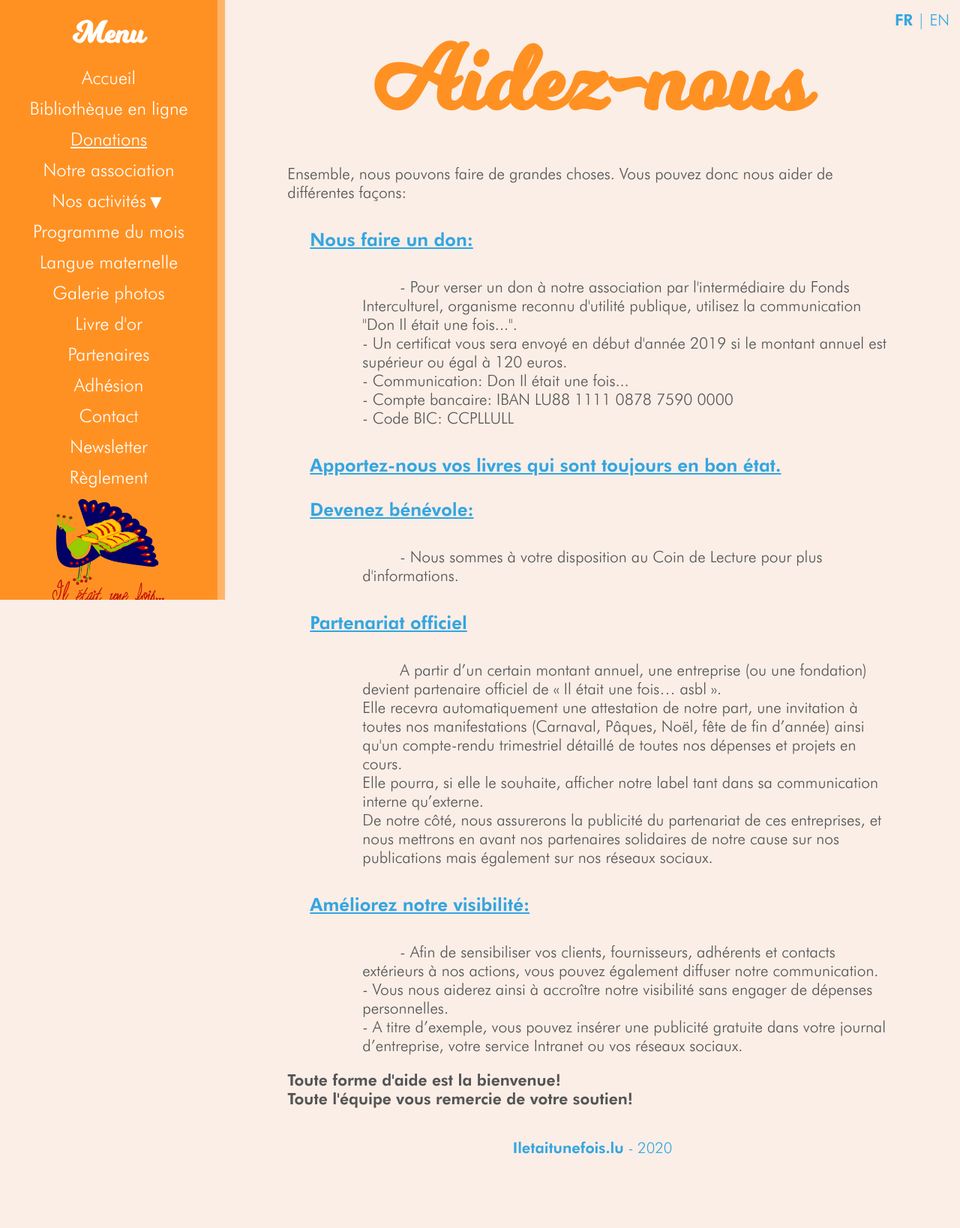
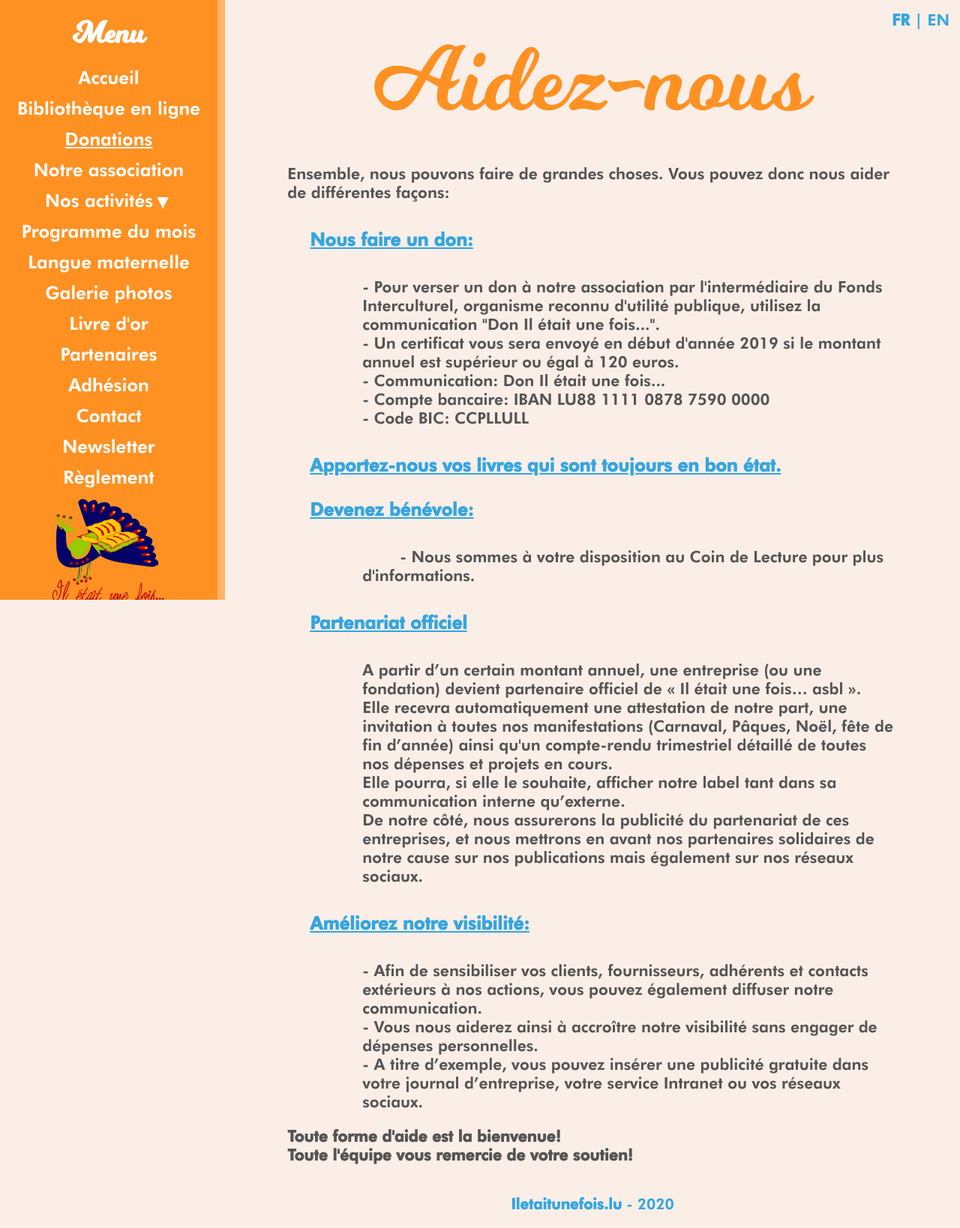
Before and after one commit to S4b4t3r/iletaitunefois, a CodeIgniter app: page /iletaitunefois/Aide in a window 1280 px wide. Shown: the whole page at 75% size. Before the commit the page ends 1539 px from the top, so only its background shows below. Run offline with CodeIgniter, Linux system fonts and the light colour scheme; style sheets or scripts are compiled from the project's sources.

Commit message:
Font fix

```diff
--- a/application/views/Aide_view.php
+++ b/application/views/Aide_view.php
@@ -9,7 +9,7 @@
 
         <section class="aide-section">
             <h2>Nous faire un don:</h2>
-            <p>
+            <p class="dontindent">
                 - Pour verser un don à notre association par l'intermédiaire du Fonds Interculturel, organisme reconnu d'utilité publique, utilisez la communication "Don Il était une fois...".<br/>
                 - Un certificat vous sera envoyé en début d'année 2019 si le montant annuel est supérieur ou égal à 120 euros.<br/>
                 - Communication: Don Il était une fois...<br/>
@@ -29,7 +29,7 @@
 
         <section class="aide-section">
             <h2>Partenariat officiel</h2>
-            <p>A partir d’un certain montant annuel, une entreprise (ou une fondation) devient partenaire officiel de « Il était une fois… asbl ».<br/>
+            <p class="dontindent">A partir d’un certain montant annuel, une entreprise (ou une fondation) devient partenaire officiel de « Il était une fois… asbl ».<br/>
                 Elle recevra automatiquement une attestation de notre part, une invitation à toutes nos manifestations (Carnaval, Pâques, Noël, fête de fin d’année) ainsi qu'un compte-rendu trimestriel détaillé de toutes nos dépenses et projets en cours.<br/>
                 Elle pourra, si elle le souhaite, afficher notre label tant dans sa communication interne qu’externe.<br/>
                 De notre côté, nous assurerons la publicité du partenariat de ces entreprises, et nous mettrons en avant nos partenaires solidaires de notre cause sur nos publications mais également sur nos réseaux sociaux.</p>
@@ -37,7 +37,7 @@
 
         <section class="aide-section">
             <h2>Améliorez notre visibilité:</h2>
-            <p>- Afin de sensibiliser vos clients, fournisseurs, adhérents et contacts extérieurs à nos actions, vous pouvez également diffuser notre communication.<br/>
+            <p class="dontindent">- Afin de sensibiliser vos clients, fournisseurs, adhérents et contacts extérieurs à nos actions, vous pouvez également diffuser notre communication.<br/>
                 - Vous nous aiderez ainsi à accroître notre visibilité sans engager de dépenses personnelles.<br/>
                 - A titre d’exemple, vous pouvez insérer une publicité gratuite dans votre journal d’entreprise, votre service Intranet ou vos réseaux sociaux.</p>
         </section>
--- a/assets/css/_accueil.scss
+++ b/assets/css/_accueil.scss
@@ -3,7 +3,7 @@ html{
     min-height: 100vh;
     font-size: 62.5%;
     font-family: "Futura";
-    font-weight: 300;
+    font-weight: lighter;
 }
 
 body{
@@ -19,7 +19,7 @@ body{
 
 h1 {
     font-family: "Milkshake";
-    font-weight: 900;
+    font-weight: bolder;
     margin: 20px 0 0 0;
     color: $base-color;
     font-size: 5rem;
@@ -261,9 +261,9 @@ hr{
 .accueil-livres{
     @include rwd(1365){
         margin-top: 60px;
-    }
-    .h2title{
-        justify-content: start;
+        .h2title{
+            justify-content: start;
+        }
     }
 }
 
@@ -297,10 +297,11 @@ hr{
 .accueil-video{
     @include rwd(1365){
         margin-top: 60px;
+        .h2title{
+            justify-content: end;
+        }
     }
-    .h2title{
-        justify-content: end;
-    }
+
     video{
         display: block;
         margin: 40px auto;
--- a/assets/css/_fonts.scss
+++ b/assets/css/_fonts.scss
@@ -1,31 +1,31 @@
 @font-face {
     font-family: "Futura";
     src: url("../fonts/futura/lightbt.ttf") format("truetype");
-    font-weight: 300;
+    font-weight: lighter;
     font-style: normal;
 }
 @font-face {
     font-family: "Futura";
     src: url("../fonts/futura/Futura\ Light\ Italic\ font.ttf") format("truetype");
-    font-weight: 300;
+    font-weight: lighter;
     font-style: italic;
 }
 @font-face {
     font-family: "Futura";
     src: url("../fonts/futura/mediumbt.ttf") format("truetype");
-    font-weight: 500;
+    font-weight: normal;
     font-style: normal;
 }
 @font-face {
     font-family: "Futura";
     src: url("../fonts/futura/Futura\ Heavy\ font.ttf") format("truetype");
-    font-weight: 900;
+    font-weight: bolder;
     font-style: normal;
 }
 @font-face {
     font-family: "futurahvbt";
     src: url("../fonts/futura/futurahvbt.ttf") format("truetype");
-    font-weight: 900;
+    font-weight: bolder;
     font-style: normal;
 }
 
--- a/assets/css/_header.scss
+++ b/assets/css/_header.scss
@@ -46,7 +46,7 @@ header h2 {
     text-decoration: none;
     font-size: 24px;
     font-family: Futura;
-    font-weight: 300;
+    font-weight: lighter;
     color: white;
     margin-bottom: .5em;
 }
@@ -130,7 +130,7 @@ header h2 {
     margin-top: 0;
     margin-bottom: 1em;
     font-size: 38px;
-    font-family: futurahvbt;
+    font-family: 'futurahvbt';
     color: white;
     background: transparent;
 }
```
